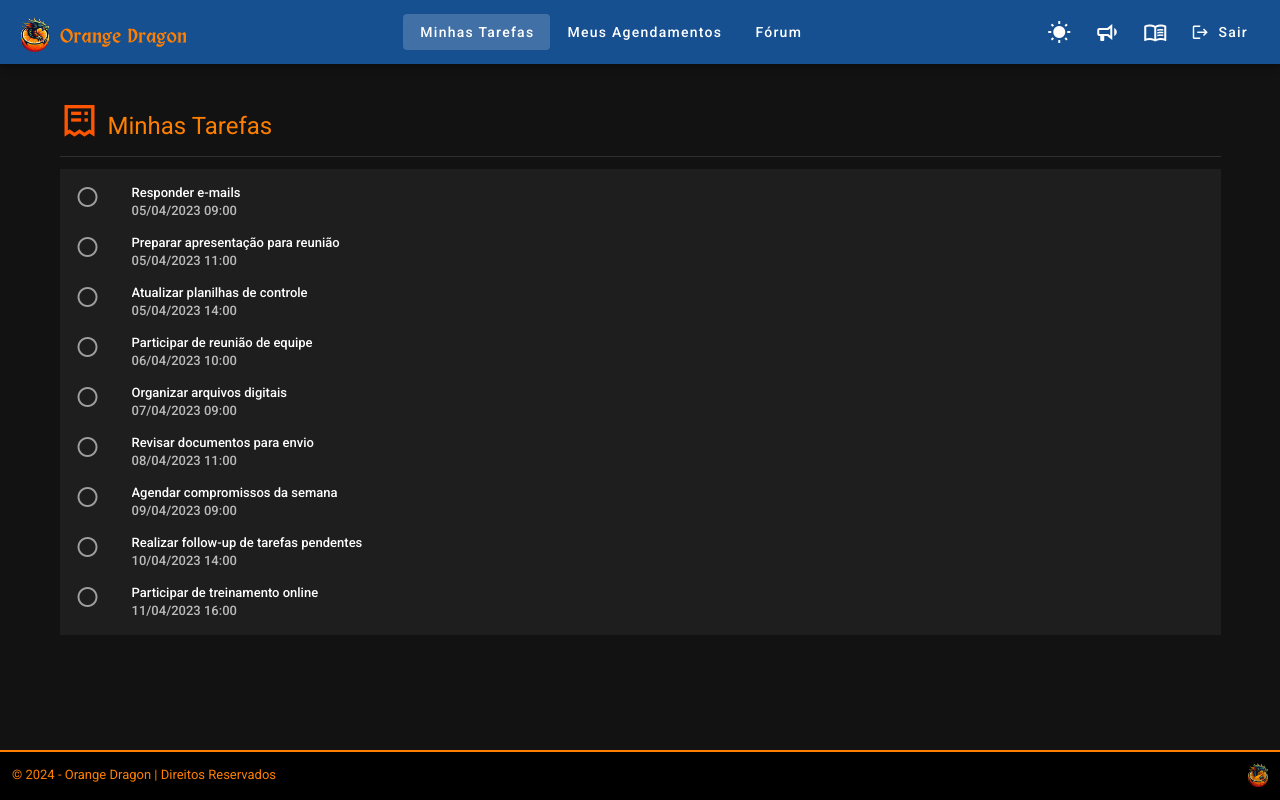
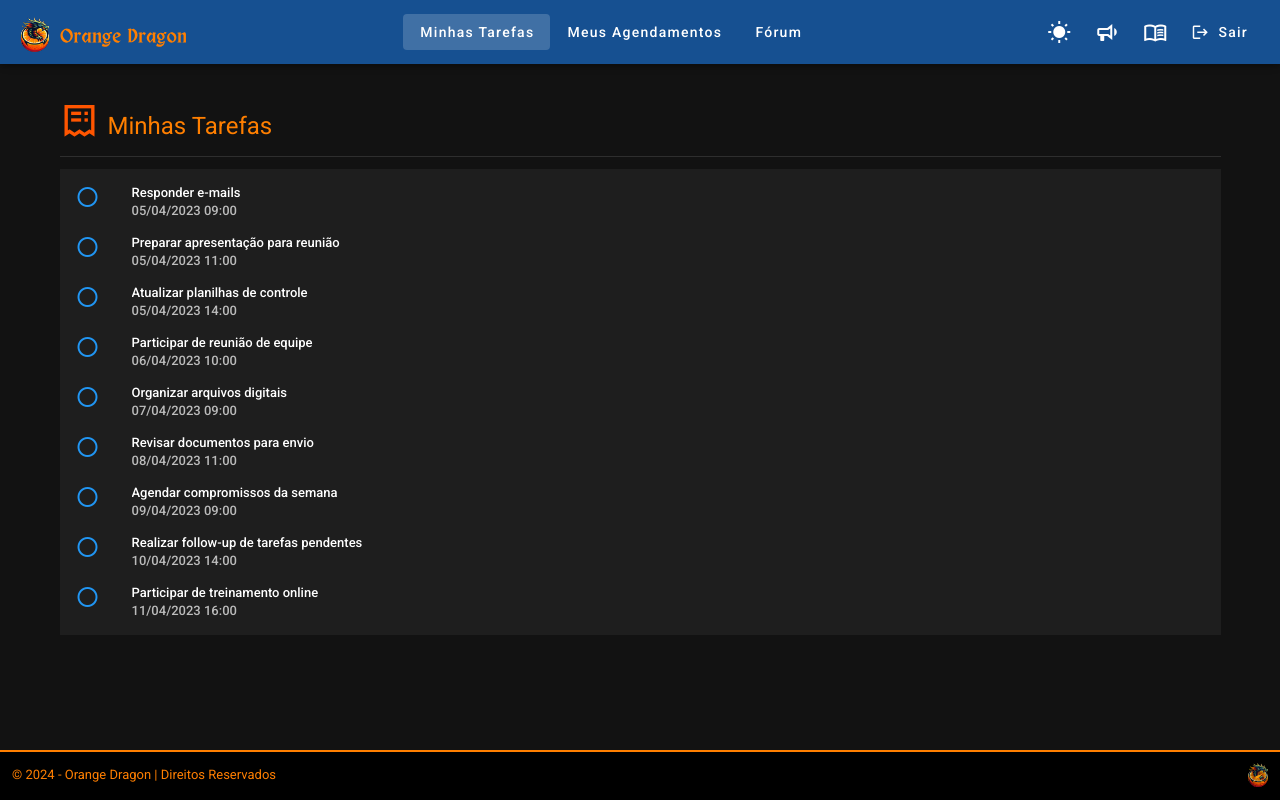
Before and after one commit to eduesplinio/onboarding-vue-funcionarios, a Vue app: page /minhasTarefas in a window 1280 px wide. Built offline with nearby package versions, Linux system fonts and the light colour scheme; sample sign-in values are in the browser's storage.

Commit message:
atualiza cor do ícone de Tarefa

```diff
--- a/src/views/MinhasTarefas.vue
+++ b/src/views/MinhasTarefas.vue
@@ -16,7 +16,7 @@
         <v-list dense>
           <v-list-item v-for="(tarefa, index) in tarefas" :key="index" @click="toggleTarefa(index)">
             <v-list-item-icon>
-              <v-icon :color="tarefa.concluida ? 'green' : 'grey'">{{ tarefa.concluida ? 'mdi-check-circle' : 'mdi-circle-outline' }}</v-icon>
+              <v-icon :color="tarefa.concluida ? 'blue' : 'blue'">{{ tarefa.concluida ? 'mdi-check-circle' : 'mdi-circle-outline' }}</v-icon>
             </v-list-item-icon>
             <v-list-item-content>
               <v-list-item-title :class="{ 'text--strikethrough': tarefa.concluida }">{{ tarefa.descricao }}</v-list-item-title>
```
